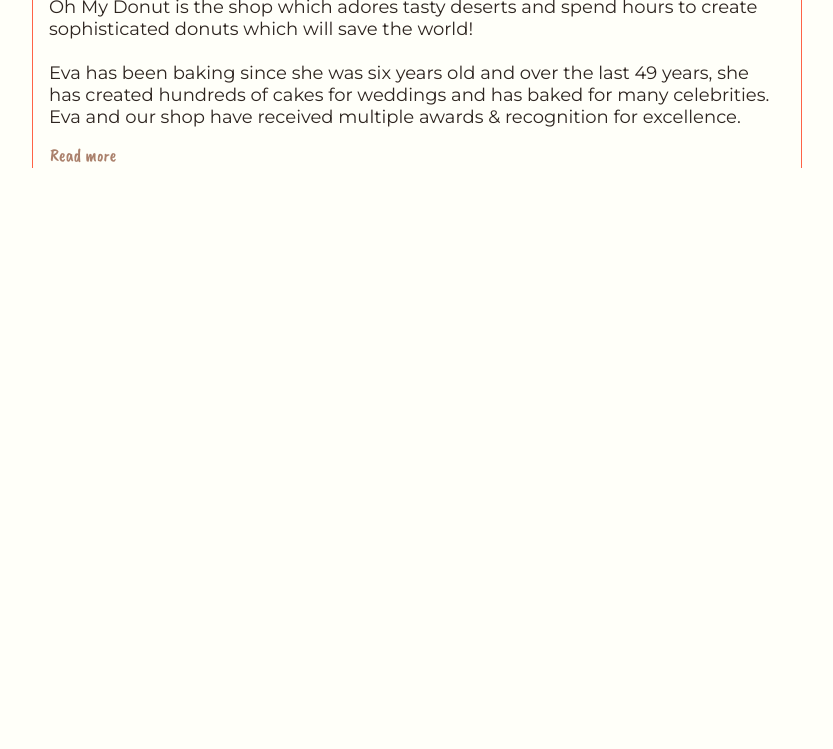
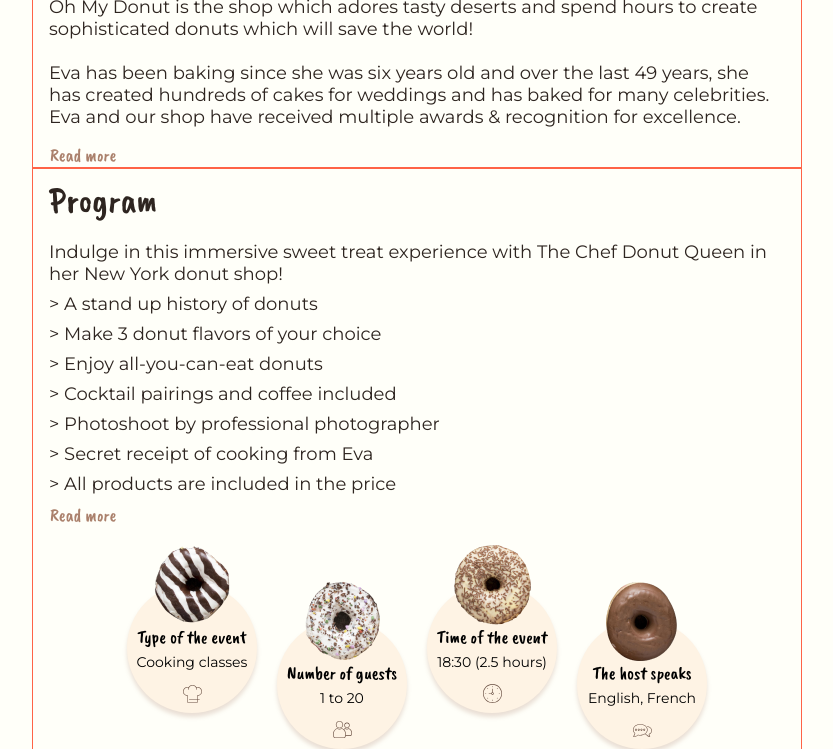
Before and after one commit to fantusya/Donuts, a website built with Parcel: page src/index.html in a window 1280 px wide. Shown: the part 691-1440 px from the top of the page, without its empty margins (223-1056 px from the left). Before the commit the page ends 859 px from the top, so only its background shows below. Built offline with nearby package versions, Linux system fonts and the light colour scheme.

Commit message:
file is updated

```diff
--- a/src/index.html
+++ b/src/index.html
@@ -21,5 +21,6 @@
   <body>
     <include src="./partials/header.html"></include>
     <include src="./partials/about.html"></include>
+    <include src="./partials/program.html"></include>
   </body>
 </html>
--- a/src/index.js
+++ b/src/index.js
@@ -1 +1,2 @@
 import * as readMoreBtn from './js/read-more-btn';
+// import * as images from './js/images';
--- /dev/null
+++ b/src/js/images.js
@@ -0,0 +1,6 @@
+// const imgArray =[]
+const Li = document.querySelector('.event-info__item');
+console.log(Li);
+
+// Li.style.backgroundImage = 'url(`/src/images/program/donut-1.png`)';
+Li.style.backgroundImage = 'url("donut-1.png")';
--- a/src/partials/about.html
+++ b/src/partials/about.html
@@ -8,15 +8,17 @@
       years, she has created hundreds of cakes for weddings and has baked for
       many celebrities. Eva and our shop have received multiple awards &
       recognition for excellence.
-      <span class="read-more-text invisible">
+      <span class="read-more-text__about invisible">
         <br /><br />
         We are going to teach you how to cook with passion and sparkles in your
         eyes! We love what we do and believe you will enjoy our cooking
         atmosphere!</span
       >
     </p>
-    <button class="about__button read-more-btn" type="button">Read more</button>
-    <button class="about__button read-less-btn invisible" type="button">
+    <button class="more__button read-more-btn__about" type="button">
+      Read more
+    </button>
+    <button class="more__button read-less-btn__about invisible" type="button">
       Less
     </button>
   </div>
--- /dev/null
+++ b/src/partials/program.html
@@ -0,0 +1,127 @@
+<section class="program">
+  <div class="container program__container">
+    <h2 class="program__title program__title--indent section-title">Program</h2>
+    <div class="program__text-block">
+      <p
+        class="program__first-text-block-paragraph program__first-text-block-paragrap--indent"
+      >
+        Indulge in this immersive sweet treat experience with The Chef Donut
+        Queen in her New York donut shop!
+      </p>
+      <ul
+        class="program__text-block-list program__text-block-list--indent list"
+      >
+        <li class="program__text-block-item program__text-block-item--indent">
+          <p
+            class="program__text-block-paragraph program__text-block-paragraph--indent"
+          >
+            A stand up history of donuts
+          </p>
+        </li>
+        <li class="program__text-block-item program__text-block-item--indent">
+          <p
+            class="program__text-block-paragraph program__text-block-paragraph--indent"
+          >
+            Make 3 donut flavors of your choice
+          </p>
+        </li>
+        <li class="program__text-block-item program__text-block-item--indent">
+          <p
+            class="program__text-block-paragraph program__text-block-paragraph--indent"
+          >
+            Enjoy all-you-can-eat donuts
+          </p>
+        </li>
+        <li class="program__text-block-item program__text-block-item--indent">
+          <p
+            class="program__text-block-paragraph program__text-block-paragraph--indent"
+          >
+            Cocktail pairings and coffee included
+          </p>
+        </li>
+        <li class="program__text-block-item program__text-block-item--indent">
+          <p
+            class="program__text-block-paragraph program__text-block-paragraph--indent"
+          >
+            Photoshoot by professional photographer
+          </p>
+        </li>
+        <li class="program__text-block-item program__text-block-item--indent">
+          <p
+            class="program__text-block-paragraph program__text-block-paragraph--indent"
+          >
+            Secret receipt of cooking from Eva
+          </p>
+        </li>
+        <li class="program__text-block-item program__text-block-item--indent">
+          <p
+            class="program__text-block-paragraph program__text-block-paragraph--indent"
+          >
+            All products are included in the price
+          </p>
+        </li>
+      </ul>
+      <p
+        class="program__second-text-block-paragraph program__second-text-block-paragrap--indent"
+      >
+        <span class="read-more-text__program invisible"
+          >Come with your dear people and friends and you will spend an
+          unforgettable time and will become a real professional in donuts
+          cooking!</span
+        >
+      </p>
+      <button
+        class="more__button read-more-btn__program read-more-btn__program--indent"
+        type="button"
+      >
+        Read more
+      </button>
+      <button
+        class="more__button read-less-btn__program read-less-btn__program--indent invisible"
+        type="button"
+      >
+        Less
+      </button>
+    </div>
+    <div class="event-info__block">
+      <ul class="event-info__list list">
+        <li class="event-info__item">
+          <img
+            class="event-info__img"
+            src="/src/images/program/donut-1.png"
+            alt=""
+          />
+          <h3 class="event-info__title">Type of the event</h3>
+          <p class="event-info__text">Cooking classes</p>
+        </li>
+        <li class="event-info__item">
+          <img
+            class="event-info__img"
+            src="/src/images/program/donut-2.png"
+            alt=""
+          />
+          <h3 class="event-info__title">Number of guests</h3>
+          <p class="event-info__text">1 to 20</p>
+        </li>
+        <li class="event-info__item">
+          <img
+            class="event-info__img"
+            src="/src/images/program/donut-3.png"
+            alt=""
+          />
+          <h3 class="event-info__title">Time of the event</h3>
+          <p class="event-info__text">18:30 (2.5 hours)</p>
+        </li>
+        <li class="event-info__item">
+          <img
+            class="event-info__img"
+            src="/src/images/program/donut-4.png"
+            alt=""
+          />
+          <h3 class="event-info__title">The host speaks</h3>
+          <p class="event-info__text">English, French</p>
+        </li>
+      </ul>
+    </div>
+  </div>
+</section>
--- a/src/sass/abstracts/_variables.scss
+++ b/src/sass/abstracts/_variables.scss
@@ -5,6 +5,7 @@
 
     /* text colors*/
     --main-text-cl: #2E2520;
+    --secondary-text-cl: #000000;
     // --pink-cl: #ffa5ba;
     --button-text-cl: #ffffff;
     --secondary-btn-text-cl: #AB816C;
@@ -14,6 +15,7 @@
     /* background colors */
     --main-bg-cl: #fffff9;
     --button-bg-cl: #AB816C;
+    --event-bg-cl: #FEF3E4;
     // --light-pink-bg-cl: #fff5f6;
     // --decoration-cl: #c7133e;
 
--- a/src/sass/base/_base.scss
+++ b/src/sass/base/_base.scss
@@ -1,11 +1,6 @@
 html {
     box-sizing: border-box;
     scroll-behavior: smooth;
-}
-
-body {
-    background-color: var(--main-bg-cl);
-    color: var(--main-text-cl);
 }
 
 img {
--- a/src/sass/base/_container.scss
+++ b/src/sass/base/_container.scss
@@ -15,6 +15,7 @@
         padding-right: 20px;
         max-width: 768px;
         width: 100%;
+        // width: 320px;
     }
 
     // tablet sreen from 768px
--- a/src/sass/base/_typography.scss
+++ b/src/sass/base/_typography.scss
@@ -5,4 +5,7 @@
     @include mq(desktop) {
         @include fonts(400, 18px, 22px);
     }
+
+    background-color: var(--main-bg-cl);
+    color: var(--main-text-cl);
 }
--- /dev/null
+++ b/src/sass/components/read-more-btn.scss
@@ -0,0 +1,10 @@
+.more__button {
+    padding: 0;
+    font-family: 'Caveat Brush', cursive;
+    @include fonts(400, 18px, 23px);
+    background-color: transparent;
+    color: var(--secondary-btn-text-cl);
+    border: 1px solid transparent;
+
+    cursor: pointer;
+}
--- a/src/sass/index.scss
+++ b/src/sass/index.scss
@@ -12,8 +12,10 @@
 
 @import
 'layout/header',
-'layout/about';
+'layout/about',
+'layout/program';
 
 @import
 'components/socials-list',
-'components/titles';
+'components/titles',
+'components/read-more-btn.scss';
--- a/src/sass/layout/_about.scss
+++ b/src/sass/layout/_about.scss
@@ -6,19 +6,8 @@
     margin-bottom: 15px;
 }
 
-.about__button {
-    padding: 0;
-    font-family: 'Caveat Brush', cursive;
-    @include fonts(400, 18px, 23px);
-    background-color: transparent;
-    color: var(--secondary-btn-text-cl);
-    border: 1px solid transparent;
-
-    cursor: pointer;
-}
-
-.read-more-btn.invisible,
-.read-less-btn.invisible,
-.read-more-text.invisible {
+.read-more-btn__about.invisible,
+.read-less-btn__about.invisible,
+.read-more-text__about.invisible {
     display: none;
 }
--- /dev/null
+++ b/src/sass/layout/_program.scss
@@ -0,0 +1,96 @@
+.program__title--indent {
+    margin-bottom: 8px;
+}
+
+.program__first-text-block-paragrap--indent {
+    margin-bottom: 8px;
+}
+
+.program__text-block-list--indent {
+    margin-bottom: 8px;
+}
+
+.program__text-block-item--indent:not(:last-child) {
+    margin-bottom: 8px;
+}
+
+.program__text-block-paragraph::before {
+    content: '>';
+}
+
+.read-more-btn__program.invisible,
+.read-less-btn__program.invisible,
+.read-more-text__program.invisible {
+    display: none;
+}
+
+.read-more-btn__program--indent {
+    margin-bottom: 55px;
+}
+
+.read-less-btn__program--indent{
+    margin-bottom: 55px;
+}
+
+.event-info__list {
+    display: flex;
+    justify-content: center;
+    flex-wrap: wrap;
+    gap: 20px;
+}
+
+.event-info__item {
+    position: relative;
+    display: flex;
+    align-items: center;
+    justify-content: center;
+    flex-direction: column;
+    gap: 5px;
+
+    box-shadow: 0px 4px 4px 0px #AB816C40;
+    border-radius: 50%;
+
+    width: 130px;
+    height: 130px;
+
+    background-color: var(--event-bg-cl);
+    background-repeat: no-repeat;
+    background-position: left 50% bottom 10px;
+}
+
+.event-info__item:nth-child(1) {
+    background-image: url(/src/images/icons.svg/chef-hat-icon.svg);
+}
+
+.event-info__item:nth-child(2) {
+    background-image: url(/src/images/icons.svg/people-icon.svg);
+}
+
+.event-info__item:nth-child(3) {
+    background-image: url(/src/images/icons.svg/clock-icon.svg);
+}
+
+.event-info__item:nth-child(4) {
+    background-image: url(/src/images/icons.svg/chat-icon.svg);
+}
+
+.event-info__item:nth-child(even) {
+    margin-top: 36px;
+}
+
+.event-info__title {
+    font-family: 'Caveat Brush', cursive;
+    @include fonts(400, 18px, 23px);
+    color: var(--secondary-text-cl);
+}
+
+.event-info__text {
+    @include fonts(400, 14px, 17px);
+    color: var(--secondary-text-cl);
+}
+
+.event-info__img {
+    position: absolute;
+    top: -60%;
+    transform: translateY(50%);
+}
```
Also changed, not shown: src/js/read-more-btn.js (+36 -15 lines), src/images/program/donut-1.png (added), src/images/program/donut-2.png (added), src/images/program/donut-3.png (added), src/images/program/donut-4.png (added).
